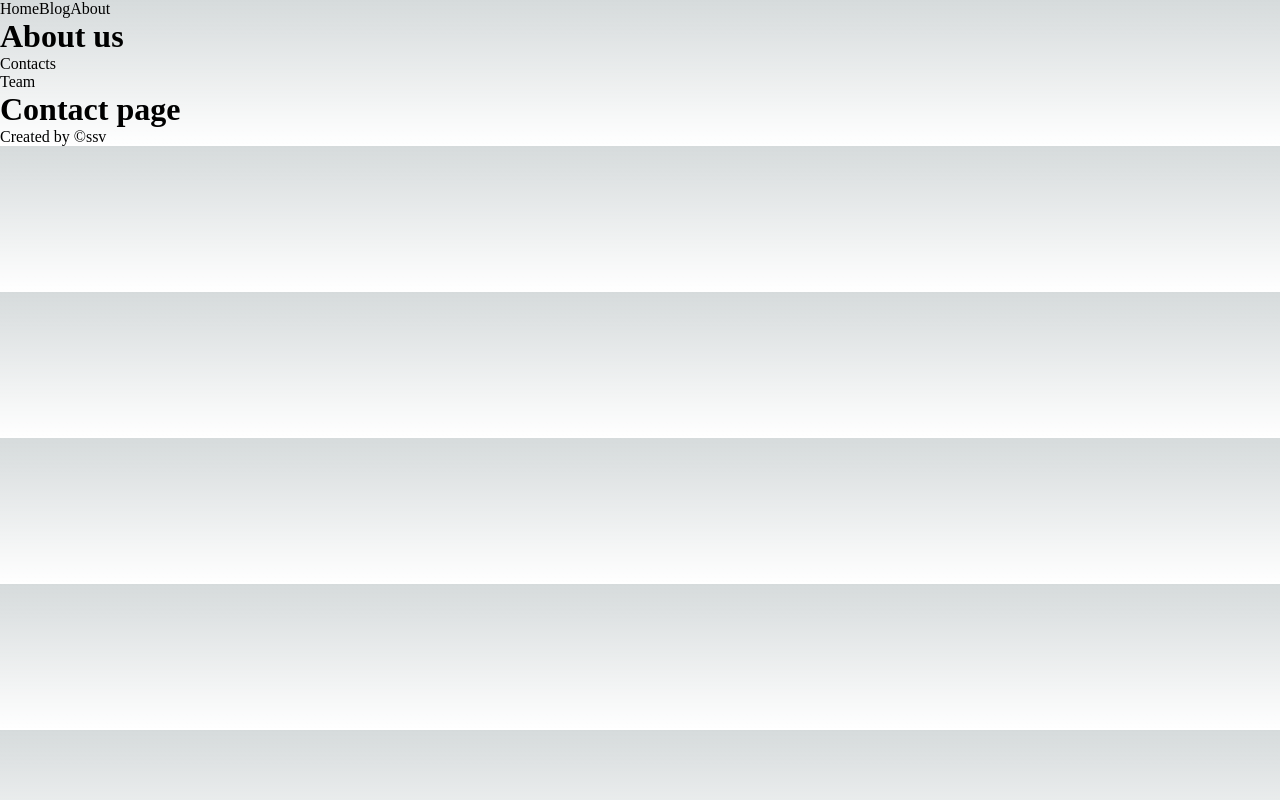
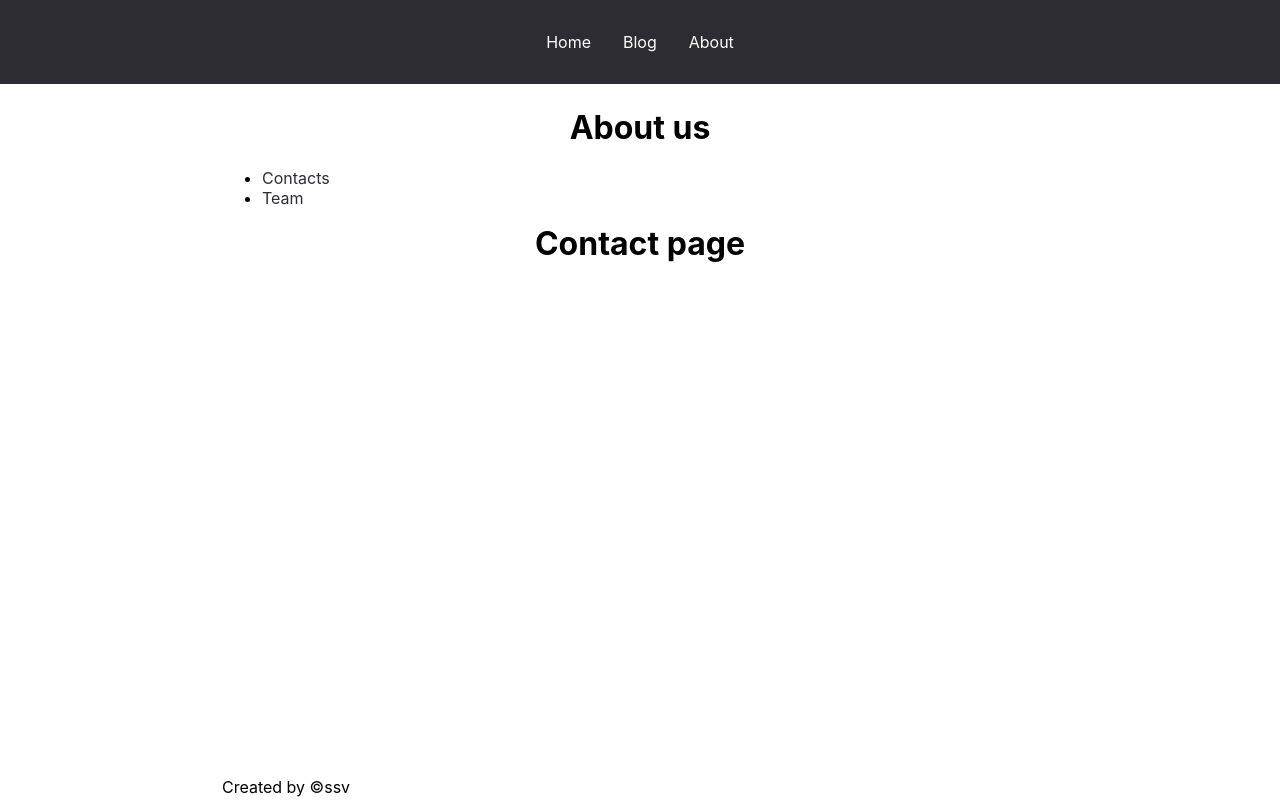
Before and after one commit to EgorSherstnev/next, a Next.js app: page /about/contacts in a window 1280 px wide. Built offline with nearby package versions, Linux system fonts and the light colour scheme.

Commit message:
updated styles

```diff
--- a/app/globals.css
+++ b/app/globals.css
@@ -75,33 +75,79 @@
 
 * {
   box-sizing: border-box;
-  padding: 0;
-  margin: 0;
 }
 
-html,
-body {
-  max-width: 100vw;
-  overflow-x: hidden;
+:root {
+  --color-bg: #2C2C32;
+  --color-active: #0f7dc6;
 }
 
 body {
-  color: rgb(var(--foreground-rgb));
-  background: linear-gradient(
-      to bottom,
-      transparent,
-      rgb(var(--background-end-rgb))
-    )
-    rgb(var(--background-start-rgb));
+  margin: 0;
+  font-family: -apple-system, BlinkMacSystemFont, 'Segoe UI', 'Roboto', 'Oxygen',
+    'Ubuntu', 'Cantarell', 'Fira Sans', 'Droid Sans', 'Helvetica Neue',
+    sans-serif;
+  -webkit-font-smoothing: antialiased;
+  -moz-osx-font-smoothing: grayscale;
 }
 
-a {
-  color: inherit;
+header {
+  background-color: var(--color-bg);
+  padding: 2rem 0;
+  text-align: center;
+}
+header > a {
+  color: white;
   text-decoration: none;
+  padding: 0 1rem;
+}
+header > a:hover {
+  text-decoration: underline;
 }
 
-@media (prefers-color-scheme: dark) {
-  html {
-    color-scheme: dark;
-  }
+h1 {
+  text-align: center;
+  margin-top: 0;
 }
+
+.container {
+  max-width: 900px;
+  padding-left: 2rem;
+  padding-right: 2rem;
+  margin: 0 auto;
+}
+
+main {
+  min-height: calc(100vh - 85px - 22px);
+  padding-top: 1.5rem;
+  padding-bottom: 1.5rem;
+}
+
+main a {
+  text-decoration: none;
+  color: var(--color-bg);
+}
+main a:hover {
+  text-decoration: underline;
+}
+
+.active {
+  color: var(--color-active);
+  cursor: default;
+}
+
+form {
+  display: flex;
+  justify-content: center;
+}
+
+form button {
+  background-color: var(--color-active);
+  cursor: pointer;
+  color: white;
+  border: none;
+}
+
+input[type="search"] {
+  padding: 0.5rem 1rem;
+}
```
Also changed, not shown: components/Posts.tsx (+12 -15 lines).
